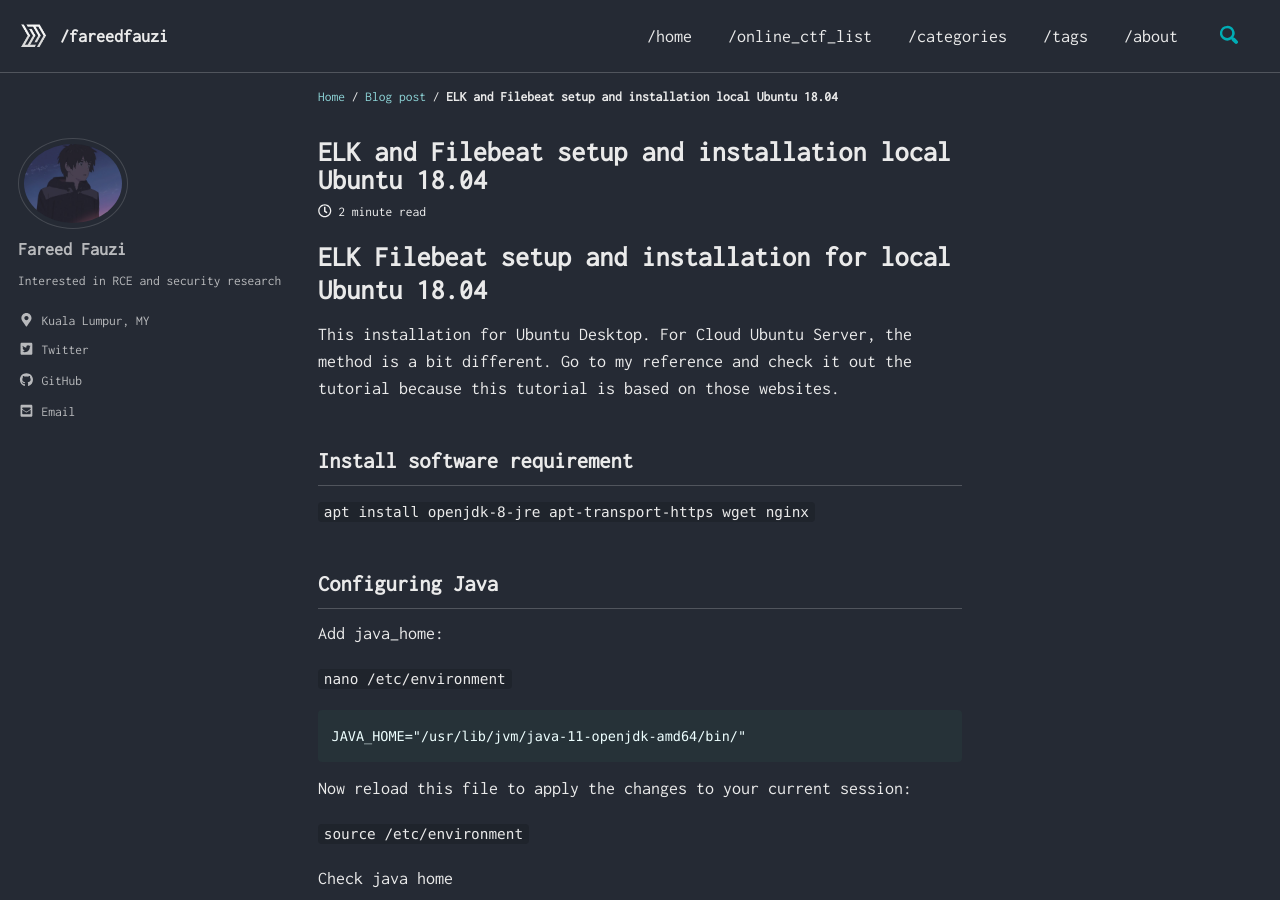
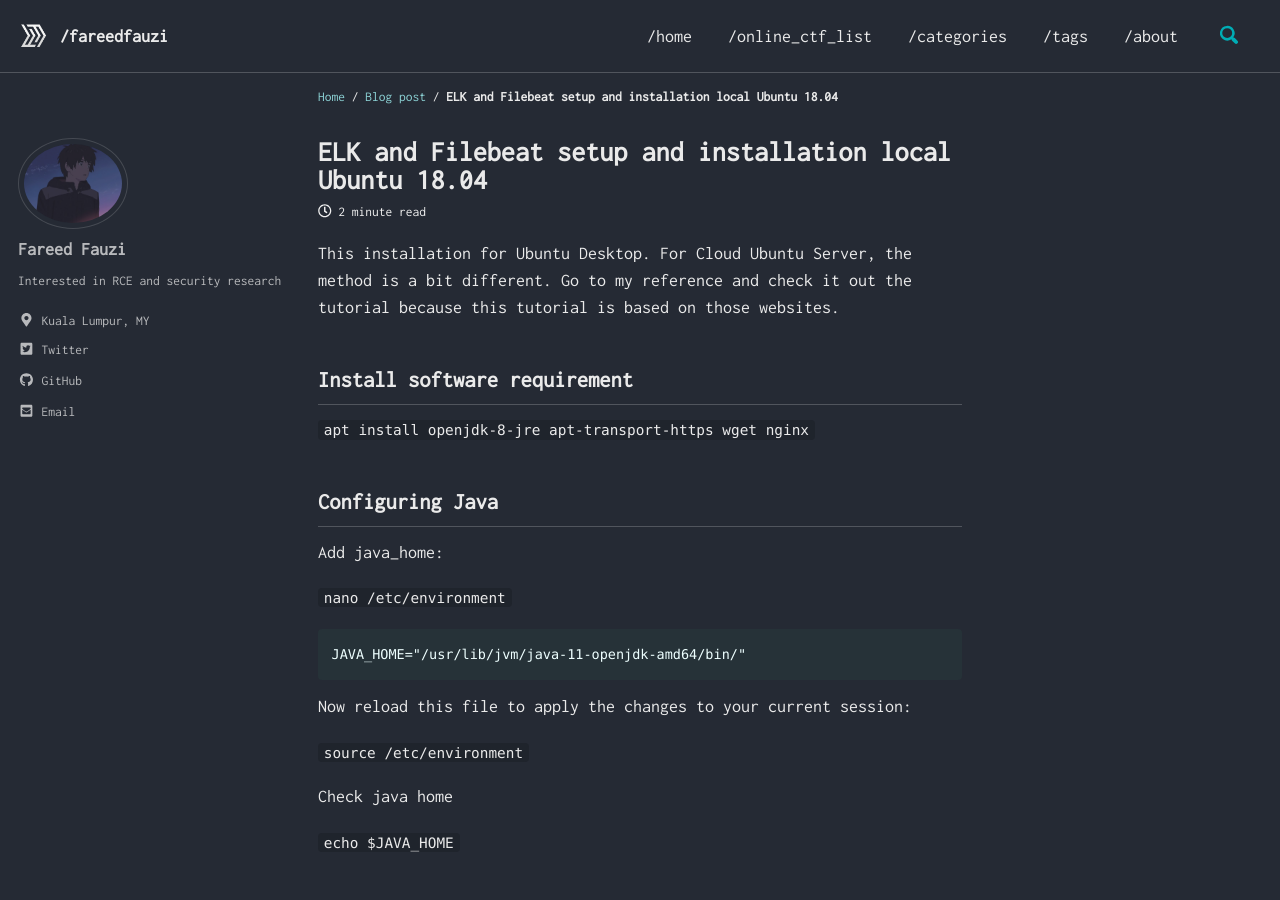
Before and after one commit to spiritedwolf/fareedfauzi.github.io, a Jekyll site: the page built from _posts/2020-03-18-Install-ELK-Filebeat.md, in a window 1280 px wide and 900 px high. Built offline with Jekyll 4.4.1, drawn with Linux system fonts in a browser that asks for light colours; cached includes are drawn as plain includes.

Commit message:
Update 2020-03-18-Install-ELK-Filebeat.md

```diff
--- a/_posts/2020-03-18-Install-ELK-Filebeat.md
+++ b/_posts/2020-03-18-Install-ELK-Filebeat.md
@@ -7,8 +7,6 @@ tags:
 categories:
 - Blog-post
 ---
-
-# ELK Filebeat setup and installation for local Ubuntu 18.04
 
 This installation for Ubuntu Desktop. For Cloud Ubuntu Server, the method is a bit different. Go to my reference and check it out the tutorial because this tutorial is based on those websites.
 
```
